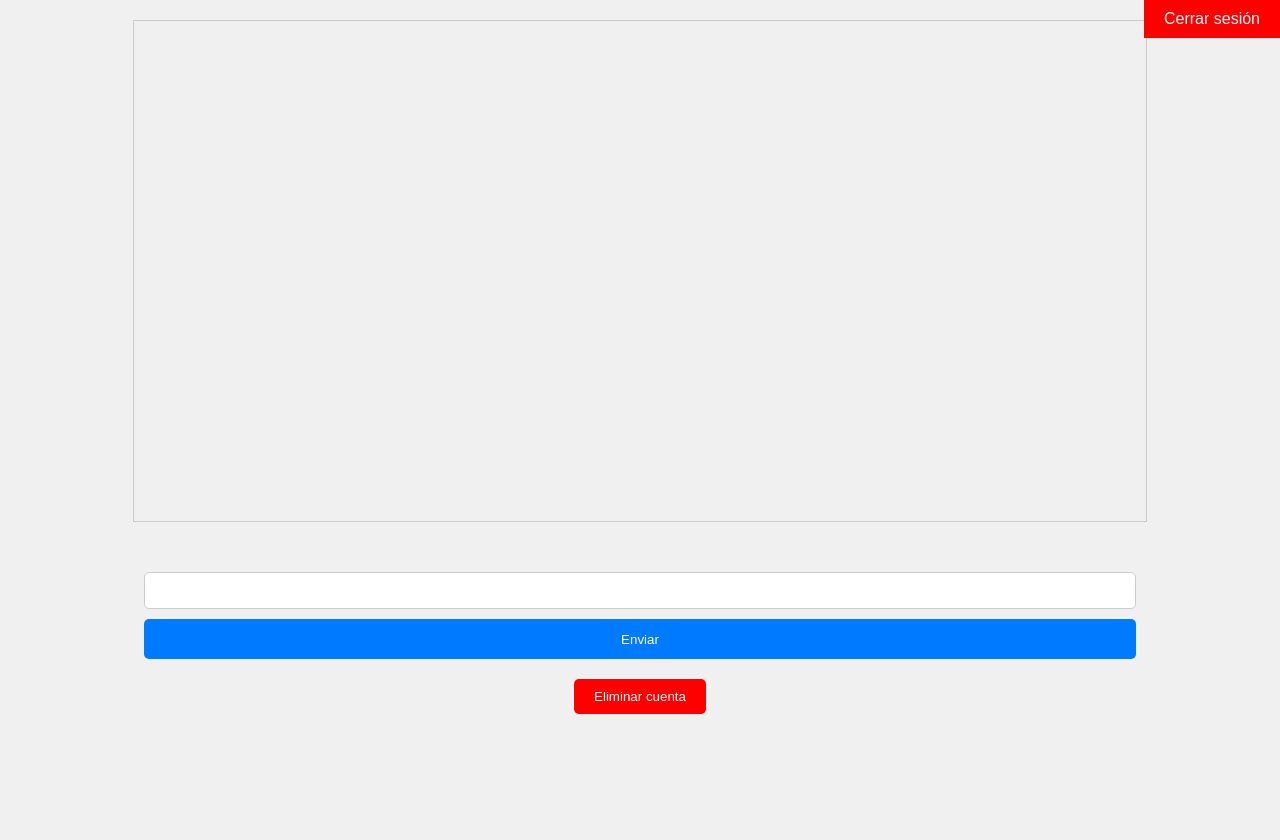
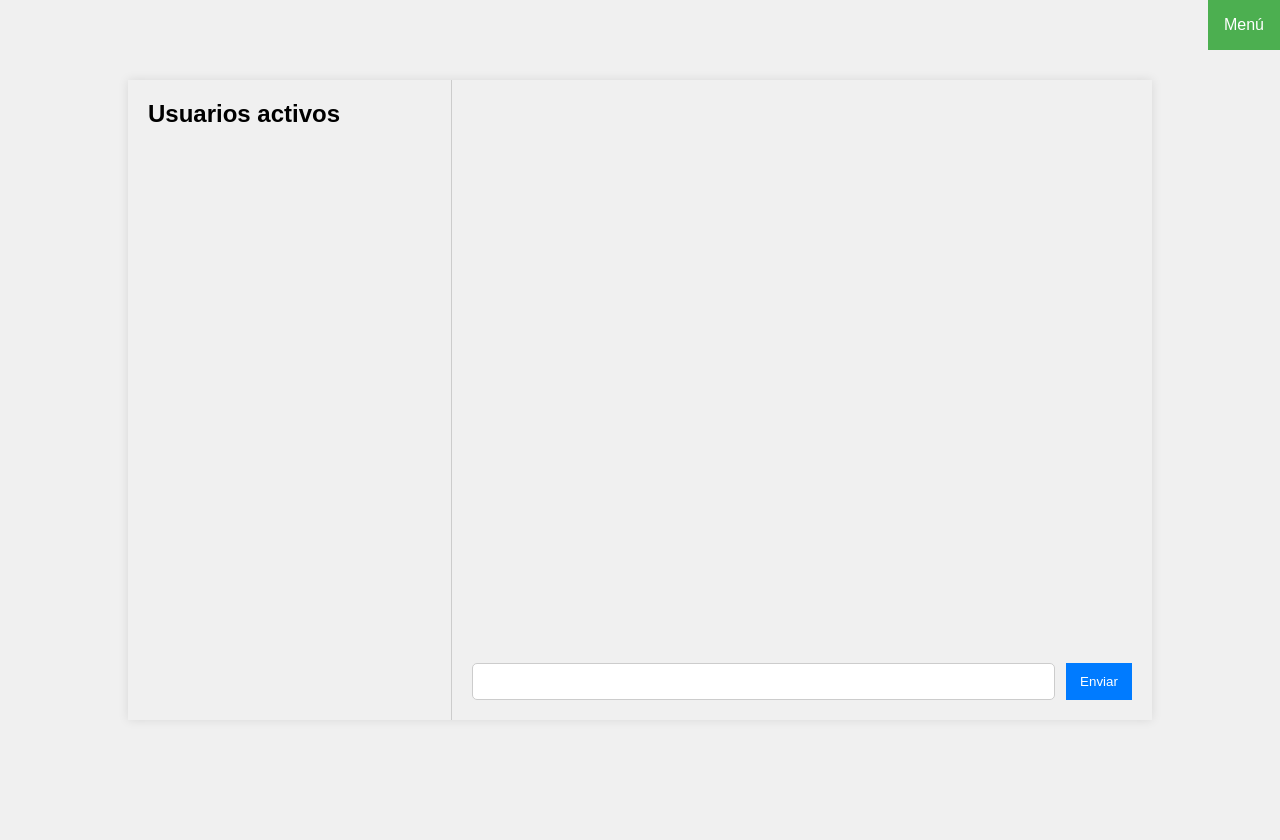
Before and after one commit to albertoludex/chat-app, a Flask app: page /chat in a window 1280 px wide. After the commit the page ends 720 px from the top, so only its background shows below. Run offline with Flask 3, Linux system fonts and the light colour scheme; a user stored in the database is signed in; some libraries are stand-ins or nearby versions.

Commit message:
estilos globales para pagina, creacion de menus...

```diff
--- a/main.py
+++ b/main.py
@@ -15,11 +15,12 @@ from flask_socketio import SocketIO, send
 from sqlite3 import IntegrityError
 from flask_mail import Mail, Message
 from itsdangerous import URLSafeTimedSerializer
+from werkzeug.security import check_password_hash, generate_password_hash
 import sqlite3
 import os
 import random
-
 import itsdangerous
+active_users = set()
 app = Flask(__name__)
 app.config['MAIL_SERVER'] = 'smtp.gmail.com'
 app.config['MAIL_PORT'] = 465
@@ -77,7 +78,7 @@ def solicitar_recuperacion():
 def recuperar_contrasena(token):
     error = None
     try:
-        email = s.loads(token, salt='recover-key', max_age=60)
+        email = s.loads(token, salt='recover-key', max_age=600)
     except itsdangerous.SignatureExpired:
         return "El enlace ha expirado", 400
     except itsdangerous.BadTimeSignature:
@@ -174,12 +175,16 @@ def cerrar_sesion():
     session.pop('color', None)
     return redirect(url_for('index'))
 # Manejador para cuando un usuario se desconecta
+# Manejador para cuando un usuario se desconecta
 @socketio.on('disconnect')
 def handle_disconnect():
-    send({'text': 'Usuario desconectado', 'color': '#FF0000'}, broadcast=True)
-
-
-@app.route('/eliminar_cuenta', methods=['POST'])
+    if 'email' in session:
+        username = session['email'].split('@')[0]
+        active_users.remove(username)
+        send({'text': f'{username} se ha desconectado', 'class': 'disconnected-message', 'color': '#FF0000'}, broadcast=True)
+        # Emitir la lista actualizada de usuarios activos
+        emit('users', list(active_users), broadcast=True)
+@app.route('/eliminar_cuenta', methods=['GET', 'POST'])
 def eliminar_cuenta():
     if 'user' not in session:
         flash('Debes iniciar sesión para eliminar tu cuenta', 'error')
@@ -196,15 +201,18 @@ def eliminar_cuenta():
     flash('Tu cuenta ha sido eliminada', 'success')
     return redirect(url_for('iniciar_sesion'))
 
-# Manejador para los mensajes del chat
+# Manejador para cuando se envía un mensaje
 @socketio.on('message')
-def handle_message(message):
-    print('Mensaje recibido: ' + message)
-    color = session.get('color')
-    if not color:
-        color = "#{:06x}".format(random.randint(0, 0xFFFFFF))
-        session['color'] = color
-    send({'text': message, 'color': color}, broadcast=True)
+@socketio.on('message')
+def handle_message(data):
+    # Obtiene el nombre de usuario del correo electrónico
+    username = session['email'].split('@')[0]
+
+    # Obtiene el color de la sesión
+    color = session['color']
+
+    # Envia el mensaje con el color de fondo de la sesión
+    emit('message', {'text': f'{username}: {data}', 'class': 'message', 'color': color, 'background': color}, broadcast=True)
 
 # Manejador para cuando un usuario se conecta
 @socketio.on('connect')
@@ -217,11 +225,29 @@ def handle_connect():
         # Obtiene el nombre de usuario del correo electrónico
         username = session['email'].split('@')[0]
 
+        # Genera un color aleatorio y lo almacena en la sesión
+        color = "#{:06x}".format(random.randint(0, 0xFFFFFF))
+        session['color'] = color
+
         # Envia un mensaje con fondo verde al usuario que se acaba de conectar
-        emit('message', {'text': f'{username} conectado', 'color': '#008000', 'background': '#008000'}, room=request.sid)
+        emit('message', {'text': f'{username} conectado', 'class': 'connected-message', 'color': '#008000', 'background': '#008000'}, room=request.sid)
 
+        # Si el usuario no está en la lista de usuarios activos, lo agrega y emite el mensaje azul
+        if username not in active_users:
+            active_users.add(username)
+            emit('users', list(active_users), broadcast=True)
+
+            # Envia un mensaje con fondo azul a todos los demás usuarios
+            emit('message', {'text': f'{username} conectado', 'class': 'connected-message', 'color': '#0000FF', 'background': '#0000FF'}, broadcast=True, include_self=False)
         # Envia un mensaje con fondo azul a todos los demás usuarios
-        emit('message', {'text': f'{username} conectado', 'color': '#0000FF', 'background': '#0000FF'}, broadcast=True, include_self=False)
+@app.route('/usuarios_activos')
+def usuarios_activos():
+    return render_template('chat.html', users=active_users)
+
+#ruta para cambio de contraseña
+
+
+
 # Iniciamos la aplicación
 if __name__ == '__main__':
     create_table()
--- a/static/css/chat.css
+++ b/static/css/chat.css
@@ -1,88 +1,140 @@
 body {
-    background-color: #f0f0f0;
     font-family: Arial, sans-serif;
+    margin: 0;
+    padding: 0;
+    display: flex;
+    justify-content: center;
+    align-items: center;
+    height: 100vh;
+    background-color: #f5f5f5;
+}
+
+#main-container {
+    display: flex;
+    flex-direction: row;
+    width: 80%;
+    height: 80vh;
+    box-shadow: 0 0 10px rgba(0, 0, 0, 0.1);
+}
+
+#active-users {
+    width: 30%;
+    border-right: 1px solid #ccc;
+    padding: 20px;
+    overflow-y: auto;
+}
+
+#active-users h2 {
+    margin: 0 0 20px;
+}
+
+#active-users ul {
+    list-style: none;
+    padding: 0;
+    margin: 0;
+}
+
+#active-users ul li {
+    padding: 10px 0;
+    border-bottom: 1px solid #ccc;
+}
+
+#chat-container {
+    width: 70%;
     display: flex;
     flex-direction: column;
-    align-items: center;
-    justify-content: flex-start;
-    height: 100vh;
-    margin: 0;
+    justify-content: space-between;
     padding: 20px;
 }
 
-h1 {
-    color: #333;
-}
-
 #chat {
-    width: 80%;
-    height: 60vh;
-    border: 1px solid #ccc;
-    padding: 10px;
-    margin-bottom: 50px;
+    flex-grow: 1;
     overflow-y: auto;
-}
-
-#chat p {
-    background-color: green;
-    color: #fff;
-    padding: 10px;
-    border-radius: 5px;
-    margin: 10px 0;
-    font-weight: bolder;
+    margin-bottom: 20px;
 }
 
 #messageForm {
     display: flex;
-    justify-content: center;
-    gap: 10px;
-    width: 80%;
-    flex-direction: column; /* Cambia la dirección del flexbox a columna */
+    justify-content: space-between;
 }
 
 #messageForm input {
-    flex-grow: 1;
+    width: 85%;
     padding: 10px;
+    border: 1px solid #ccc;
     border-radius: 5px;
-    border: 1px solid #ccc;
 }
 
 #messageForm button {
-    padding: 10px 20px;
+    width: 10%;
+    padding: 10px;
     border: none;
-    border-radius: 5px;
-    background-color: #007BFF;
-    color: #fff;
+    background-color: #007bff;
+    color: white;
     cursor: pointer;
-    height: 40px; /* Asegura que el botón tenga el mismo tamaño que el cuadro de entrada */
-    width: 100%; /* Hace que el botón tenga el mismo ancho que el campo de entrada */
+}
+
+#deleteAccount {
+    margin-top: 20px;
+    padding: 10px;
+    border: none;
+    background-color: #dc3545;
+    color: white;
+    cursor: pointer;
 }
 
 .cerrar-sesion {
     position: absolute;
-    top: 0;
-    right: 0;
-    padding: 10px 20px;
-    background-color: red;
-    color: white;
+    top: 10px;
+    right: 10px;
+    color: #007bff;
     text-decoration: none;
 }
-.cerrar-sesion:hover {
-    background-color: darkred;
+.connected-message {
+    color: white; /* Cambia el color del texto a blanco */
+    background-color: #008000;
+    padding: 10px; /* Añade un poco de espacio alrededor del texto */
+    border-radius: 10px; /* Redondea las esquinas del mensaje */
+    font-weight: bold; /* Hace que el texto sea en negrita */
+}
+.message {
+    padding: 15px 20px;
+    margin: 10px 0;
+    border-radius: 20px;
+    font-weight: bold;
+    color: white;
+    background-color: #007bff;
+    max-width: 80%;
+    align-self: flex-end;
+    position: relative;
+    word-wrap: break-word;
 }
 
-#deleteAccount {
-    display: block;
-    margin-top: 20px;
-    padding: 10px 20px;
-    background-color: #ff0000;
-    color: #ffffff;
-    border: none;
-    border-radius: 5px;
-    cursor: pointer;
-    text-align: center;
+.message:before {
+    content: "";
+    position: absolute;
+    top: 0;
+    right: -10px;
+    width: 0;
+    height: 0;
+    border: 15px solid;
+    border-color: #007bff transparent transparent transparent;
 }
 
-#deleteAccount:hover {
-    background-color: #cc0000;
+.message:after {
+    content: "";
+    position: absolute;
+    top: 0;
+    right: -20px;
+    width: 0;
+    height: 0;
+    border: 15px solid;
+    border-color: #f5f5f5 transparent transparent transparent;
 }
+.disconnected-message {
+    color: white; /* Cambia el color del texto a blanco */
+    background-color: red;
+    padding: 10px; /* Añade un poco de espacio alrededor del texto */
+    border-radius: 10px; /* Redondea las esquinas del mensaje */
+    font-weight: bold; /* Hace que el texto sea en negrita */
+}
--- /dev/null
+++ b/static/css/global_styles.css
@@ -0,0 +1,57 @@
+body {
+    background-color: #f0f0f0;
+    font-family: Arial, sans-serif;
+    display: flex;
+    flex-direction: column;
+    align-items: center;
+    justify-content: center;
+    height: 100vh;
+    margin: 0;
+}
+
+h1 {
+    color: #333;
+}
+
+
+
+a:hover {
+    background-color: #0056b3;
+}
+.dropdown .dropbtn {
+    position: fixed;
+    top: 0;
+    right: 0;
+    background-color: #4CAF50;
+    color: white;
+    padding: 16px;
+    font-size: 16px;
+    border: none;
+    cursor: pointer;
+}
+
+.dropdown-content {
+    display: none;
+    position: fixed;
+    top: 48px; /* Ajusta esto según el tamaño de tu botón */
+    right: 0;
+    background-color: #f9f9f9;
+    min-width: 160px;
+    box-shadow: 0px 8px 16px 0px rgba(0,0,0,0.2);
+    z-index: 1;
+}
+
+.dropdown-content a {
+    color: black;
+    padding: 15px 16px;
+    text-decoration: none;
+    display: block;
+    margin: 0; /* Cambia el margen a 0 */
+    background-color: transparent; /* Añade esto */
+    border-radius: 0; /* Añade esto */
+    transition: none; /* Añade esto */
+}
+
+.dropdown:hover .dropdown-content {
+    display: block;
+}
--- a/templates/chat.html
+++ b/templates/chat.html
@@ -4,14 +4,57 @@
     <title>Chat</title>
     <script src="https://cdnjs.cloudflare.com/ajax/libs/socket.io/2.2.0/socket.io.js"></script>
     <link rel="stylesheet" href="{{ url_for('static', filename='css/chat.css') }}">
+    <link rel="stylesheet" href="{{ url_for('static', filename='css/global_styles.css') }}" >
+
+    <!--llamada al js-->
+    <script>
+        var socket = io.connect('http://' + document.domain + ':' + location.port);
+
+        socket.on('users', function(users) {
+            // Obtiene la lista de usuarios
+            var userList = document.getElementById('user-list');
+
+            // Limpia la lista de usuarios
+            while (userList.firstChild) {
+                userList.removeChild(userList.firstChild);
+            }
+
+            // Añade cada usuario a la lista
+            for (var i = 0; i < users.length; i++) {
+                var li = document.createElement('li');
+                li.textContent = users[i];
+                userList.appendChild(li);
+            }
+        });
+    </script>
 </head>
 <body>
-    <div id="chat"></div>
+    <div class="dropdown">
+        <button class="dropbtn">Menú</button>
+        <div class="dropdown-content">
+          <a href="{{ url_for('cerrar_sesion') }}">Cerrar sesión</a>
+          <a id="deleteAccount" href="{{ url_for('eliminar_cuenta') }}">Eliminar cuenta</a>
+
+        </div>
+      </div>
+
+    <div id="main-container">
+        <div id="active-users">
+            <h2>Usuarios activos</h2>
+            <ul id="user-list">
+                <!-- Los usuarios activos se añadirán aquí -->
+            </ul>
+        </div>
+        <div id="chat-container">
+            <div id="chat">
+                <!-- Los mensajes del chat se añadirán aquí -->
+            </div>
             <form id="messageForm">
                 <input type="text" id="messageInput">
                 <button type="submit">Enviar</button>
             </form>
-        <button id="deleteAccount">Eliminar cuenta</button>
+        </div>
+    </div>
     <script>
         var socket = io.connect('http://' + document.domain + ':' + location.port);
         socket.on('connect', function() {
@@ -21,7 +64,8 @@
             var chat = document.getElementById('chat');
             var message = document.createElement('p');
             message.textContent = data.text;
-                message.style.backgroundColor = data.color;
+            message.className = data.class;
+            message.style.backgroundColor = data.background;
             chat.appendChild(message);
         });
         document.getElementById('messageForm').addEventListener('submit', function(e) {
@@ -33,6 +77,7 @@
 
 // Manejador para el botón de eliminación de cuenta
 document.getElementById('deleteAccount').addEventListener('click', function(e) {
+    e.preventDefault(); // Evita que el enlace se siga inmediatamente
     if (confirm('¿Estás seguro de que quieres eliminar tu cuenta? Esta acción no se puede deshacer.')) {
         fetch('/eliminar_cuenta', {method: 'POST'})
             .then(response => {
@@ -42,6 +87,7 @@
                 return response.text();
             })
             .then(() => {
+                alert('Tu cuenta ha sido eliminada exitosamente.'); // Añade este alert
                 window.location.href = '/iniciar_sesion';
             })
             .catch(error => {
@@ -50,6 +96,5 @@
     }
 });
     </script>
-        <a href="{{ url_for('cerrar_sesion') }}" class="cerrar-sesion">Cerrar sesión</a>
 </body>
 </html>
```
Also changed, not shown: static/js/script.js (+18 -0 lines), templates/index.html (+8 -0 lines), database.db, static/css/styles.css (line endings or trailing spaces). Lines whose indentation alone changed are shown as unchanged.
